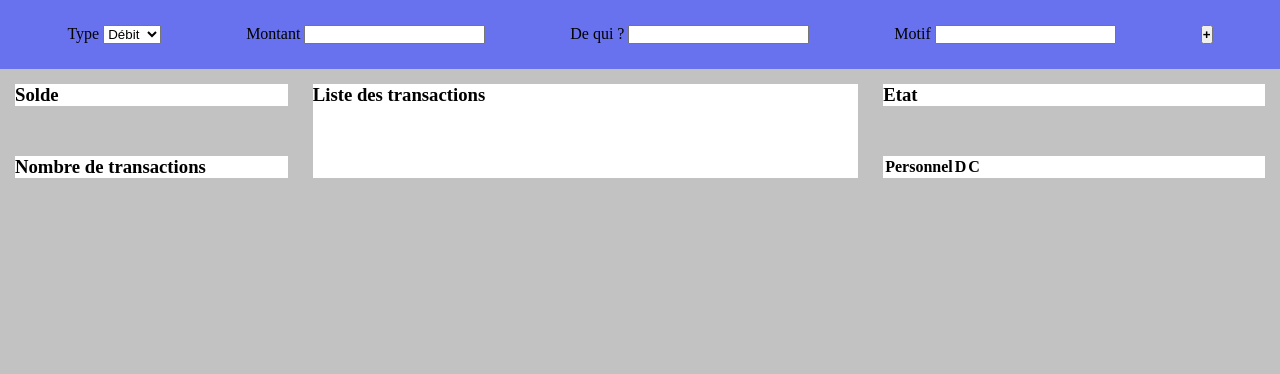
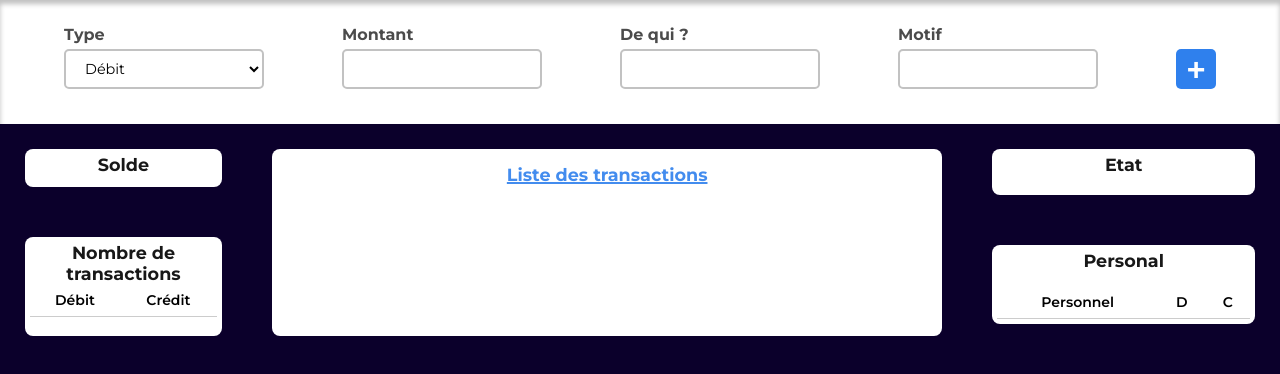
Before and after one commit to aab595/AcountSystemWithObserver, a website built with Parcel: page src/index.html in a window 1280 px wide. Built offline with nearby package versions, Linux system fonts and the light colour scheme.

Commit message:
Second commit

```diff
--- a/src/app.ts
+++ b/src/app.ts
@@ -1,10 +1,35 @@
+import { ListTrans } from "./classes/ListTrans";
+import { NbTrans } from "./classes/NbTrans";
+import { PersonalInfo } from "./classes/PersonalInfo";
 import { TotalSolde } from "./classes/TotalSolde";
 import { Transaction } from "./classes/Transaction";
 
-const transaction = new Transaction("debit", 1500, "Amina", "No comment")
 
 const addBtn = document.querySelector('#addBtn') as HTMLButtonElement
+let transType = document.querySelector('#transType') as HTMLSelectElement
+let transAmount = document.querySelector('#transAmount') as HTMLInputElement
+let transWho = document.querySelector('#transWho') as HTMLInputElement
+let transDetail = document.querySelector('#transDetail') as HTMLInputElement
+
 addBtn.addEventListener('click', (e: Event) => {
-    const solde = new TotalSolde()
-    transaction.subscribe(solde)
+    if (transType.value && transAmount.value && transWho.value && transDetail.value) {
+        const transaction = new Transaction(
+            transType.value,
+            transAmount.valueAsNumber,
+            transWho.value,
+            transDetail.value
+        )
+        const solde        = new TotalSolde(transaction)
+        const nbTrans      = new NbTrans(transaction)
+        const listTrans    = new ListTrans(transaction)
+        const personalInfo = new PersonalInfo(transaction)
+        transaction.subscribe(solde)
+        transaction.subscribe(nbTrans)
+        transaction.subscribe(listTrans)
+        transaction.subscribe(personalInfo)
+        console.log(Transaction.totalAmount);
+
+    } else {
+        console.log("All fields are required");
+    }
 })
--- /dev/null
+++ b/src/classes/ListTrans.ts
@@ -0,0 +1,27 @@
+import { IObserver } from "../interfaces/IObserver";
+import { Transaction } from "./Transaction";
+
+export class ListTrans implements IObserver {
+
+    constructor(transObs: Transaction) {
+        const mainContentDiv = document.querySelector('#main-content')
+        const li             = document.createElement('li')
+        const pHead          = document.createElement('p')
+        const pBody          = document.createElement('p')
+        if (transObs.getType() === 'debit') {
+            li.style.backgroundColor = '#ff2424'
+        } else {
+            li.style.backgroundColor = '#119311'
+        }
+        li.className    = "trans-li"
+        pHead.innerText = transObs.getType() === "debit" ? "Débit" : "Crédit"
+        pBody.innerText = `${transObs.getAmount()} ont été déposé par ${transObs.getWho()} suite à ${transObs.getDetail()}`
+        li.appendChild(pHead)
+        li.appendChild(pBody)
+        mainContentDiv.appendChild(li)
+    }
+
+    update(data: object) {
+        //
+    }
+}
--- /dev/null
+++ b/src/classes/NbTrans.ts
@@ -0,0 +1,16 @@
+import { IObserver } from "../interfaces/IObserver";
+import { Transaction } from "./Transaction";
+
+export class NbTrans implements IObserver {
+
+    constructor(transObs: Transaction) {
+        const tdD           = document.querySelector('#totalTransD') as HTMLTableColElement
+        const tdC           = document.querySelector('#totalTransC') as HTMLTableColElement
+              tdD.innerText = transObs.getTotalDebit().toString()
+              tdC.innerText = transObs.getTotalCredit().toString()
+    }
+
+    update(data: object) {
+        //
+    }
+}
--- /dev/null
+++ b/src/classes/PersonalInfo.ts
@@ -0,0 +1,24 @@
+import { IObserver } from "../interfaces/IObserver";
+import { Transaction } from "./Transaction";
+
+export class PersonalInfo implements IObserver {
+
+    constructor(transObs: Transaction) {
+        const personalTbody      = document.querySelector('#personal') as HTMLTableSectionElement
+        const tr                 = document.createElement('tr')
+        const tdName             = document.createElement('td')
+        const tdDebit            = document.createElement('td')
+        const tdCredit           = document.createElement('td')
+              tdName.innerText   = transObs.getWho()
+              tdDebit.innerText  = transObs.getType() === 'debit' ? `${transObs.getAmount()}` : "-"
+              tdCredit.innerText = transObs.getType() === 'credit' ? `${transObs.getAmount()}` : "-"
+        tr.appendChild(tdName)
+        tr.appendChild(tdDebit)
+        tr.appendChild(tdCredit)
+        personalTbody.appendChild(tr)
+    }
+
+    update(data: object) {
+        //
+    }
+}
--- a/src/classes/TotalSolde.ts
+++ b/src/classes/TotalSolde.ts
@@ -1,7 +1,14 @@
 import { IObserver } from "../interfaces/IObserver";
+import { Transaction } from "./Transaction";
 
 export class TotalSolde implements IObserver {
-    update(data: object) {
+
+    constructor(transObs: Transaction) {
+        const soldePara           = document.querySelector('#soldeText') as HTMLParagraphElement
+              soldePara.innerText = transObs.getTotalAmount().toString()
+    }
+
+    update(data: object): void {
         console.log(data["amount"]);
     }
 }
--- a/src/index.html
+++ b/src/index.html
@@ -12,35 +12,51 @@
         <form class="form-content">
             <div class="form-group">
                 <label for="transType">Type</label>
-                <select id="transType">
+                <select id="transType" class="form-control">
                     <option value="debit">Débit</option>
                     <option value="credit">Crédit</option>
                 </select>
             </div>
             <div class="form-group">
                 <label for="transAmount">Montant</label>
-                <input type="number" id="transAmount">
+                <input type="number" id="transAmount" class="form-control">
             </div>
             <div class="form-group">
                 <label for="transWho">De qui ?</label>
-                <input type="number" id="transWho">
+                <input type="text" id="transWho" class="form-control">
             </div>
             <div class="form-group">
                 <label for="transDetail">Motif</label>
-                <input type="text" id="transDetail">
+                <input type="text" id="transDetail" class="form-control">
             </div>
             <button type="button" id="addBtn"><strong>+</strong></button>
         </form>
         <div class="content">
             <main class="main">
                 <h3>Liste des transactions</h3>
+                <ul id="main-content"></ul>
             </main>
             <section class="section-left">
                 <div class="solde">
                     <h3>Solde</h3>
+                    <p id="soldeText"></p>
                 </div>
                 <div class="totalTrans">
                     <h3>Nombre de transactions</h3>
+                    <table class="table">
+                        <thead>
+                            <tr>
+                                <th>Débit</th>
+                                <th>Crédit</th>
+                            </tr>
+                        </thead>
+                        <tbody>
+                            <tr>
+                                <td id="totalTransD"></td>
+                                <td id="totalTransC"></td>
+                            </tr>
+                        </tbody>
+                    </table>
                 </div>
             </section>
             <section class="section-right">
@@ -48,7 +64,8 @@
                     <h3>Etat</h3>
                 </div>
                 <div class="personal">
-                    <table>
+                    <h3>Personal</h3>
+                    <table class="table">
                         <thead>
                             <tr>
                                 <th>Personnel</th>
--- a/src/style.css
+++ b/src/style.css
@@ -1,3 +1,5 @@
+@import url('https://fonts.googleapis.com/css2?family=Montserrat:ital,wght@0,100;0,200;0,300;0,400;0,500;0,600;0,700;0,800;0,900;1,100;1,200;1,300;1,400;1,500;1,600;1,700;1,800;1,900&family=Orbitron:wght@400;500;600;700;800;900&display=swap');
+
 *
 {
     margin: 0;
@@ -8,7 +10,8 @@ body
 {
     width: 100%;
     height: 100vh;
-    background: #c2c2c2;
+    background: #0b002b;
+    font-family: 'Montserrat', sans-serif;
 }
 .container
 {
@@ -18,28 +21,104 @@ body
 .form-content
 {
     width: 100%;
-    background: rgb(105, 114, 238);
+    background: #fff;
+    box-shadow: inset 0px 4px 5px rgba(0, 0, 0, 0.25);
     padding: 25px;
     display: flex;
+    flex-wrap: wrap;
     justify-content: space-around;
+}
+.form-content .form-group
+{
+    display: flex;
+    flex-direction: column;
+    margin-bottom: 10px;
+    gap: 5px;
+}
+
+.form-content .form-group label
+{
+    font-weight: 700;
+    opacity: .7;
+}
+.form-content .form-control
+{
+    height: 40px;
+    width: 200px;
+    background-color: rgba(255, 255, 255, 0.4);
+    border: 2px solid #c2c2c2;
+    border-radius: 5px;
+    outline: none;
+    padding-left: 15px;
+    padding-right: 15px;
+    font-family: 'Montserrat', sans-serif;
+    font-size: .9em;
+    font-weight: 400;
+}
+.form-content .form-control:hover,
+.form-content .form-control:focus
+{
+    border: 2px solid #2F80ED;
+    background-color: #fff;
+}
+.form-content button
+{
+    height: 40px;
+    width: 40px;
+    align-self: flex-end;
+    margin-bottom: 10px;
+    font-size: 2em;
+    border-radius: 5px;
+    font-family: 'Monserrat', sans-serif;
+    font-weight: 700;
+    outline: none;
+    border: none;
+    background-color: #2F80ED;
+    color: white;
+    cursor: pointer;
 }
 .content
 {
     width: 100%;
     display: flex;
-    gap: 25px;
-    padding: 15px;
+    gap: 50px;
+    padding: 25px;
 }
 .main
 {
     order: 2;
     background-color: #fff;
     width: 100%;
+    border-radius: 8px;
+    padding: 15px;
+}
+.main h3
+{
+    text-align: center;
+    font-size: 1.1em;
+    opacity: .9;
+    margin-bottom: 15px;
+    text-decoration: underline 2px solid;
+    color: #2F80ED;
+}
+.main ul .trans-li
+{
+    list-style: none;
+    width: 100%;
+    background: #ccc;
+    border-radius: 2px;
+    margin-bottom: 10px;
+    padding: 10px;
+    color: #fff;
+}
+.main ul .trans-li p:first-child
+{
+    font-weight: 600;
 }
 .section-left
 {
     order: 1;
-    width: 50%;
+    width: 30%;
     display: flex;
     flex-direction: column;
     gap: 50px;
@@ -47,15 +126,62 @@ body
 .section-left .solde
 {
     background-color: #fff;
+    border-radius: 8px;
+    text-align: center;
+    padding: 5px;
+}
+.section-left .solde h3
+{
+    font-size: 1.1em;
+    font-weight: 700;
+    margin-bottom: 7px;
+    opacity: .9;
+}
+.section-left .solde p
+{
+    font-weight: 600;
+    color: green;
 }
 .section-left .totalTrans
 {
     background-color: #fff;
+    border-radius: 8px;
+    padding: 5px;
+    text-align: center;
+}
+.section-left .totalTrans h3
+{
+    font-size: 1.1em;
+    opacity: .9;
+}
+.table
+{
+    table-layout: auto;
+    border: 1px solid #ccc;
+    border-radius: 5px;
+    font-size: 14px;
+    font-weight: normal;
+    border: none;
+    border-collapse: collapse;
+    width: 100%;
+    max-width: 100%;
+    white-space: nowrap;
+    background-color: white;
+}
+.table td, .table th
+{
+    text-align: center;
+    padding: 7px;
+    font-weight: 600;
+}
+.table thead tr
+{
+    border-bottom: 1px solid #ccc;
 }
 .section-right
 {
     order: 3;
-    width: 70%;
+    width: 40%;
     display: flex;
     flex-direction: column;
     gap: 50px;
@@ -63,8 +189,28 @@ body
 .section-right .state
 {
     background-color: #fff;
+    border-radius: 8px;
+    text-align: center;
+    padding: 5px;
+}
+.section-right .state h3
+{
+    text-align: center;
+    font-size: 1.1em;
+    opacity: .9;
+    margin-bottom: 15px;
 }
 .section-right .personal
 {
     background-color: #fff;
+    border-radius: 8px;
+    text-align: center;
+    padding: 5px;
 }
+.section-right .personal h3
+{
+    text-align: center;
+    font-size: 1.1em;
+    opacity: .9;
+    margin-bottom: 15px;
+}
```
Also changed, not shown: src/classes/Transaction.ts (+23 -2 lines).
